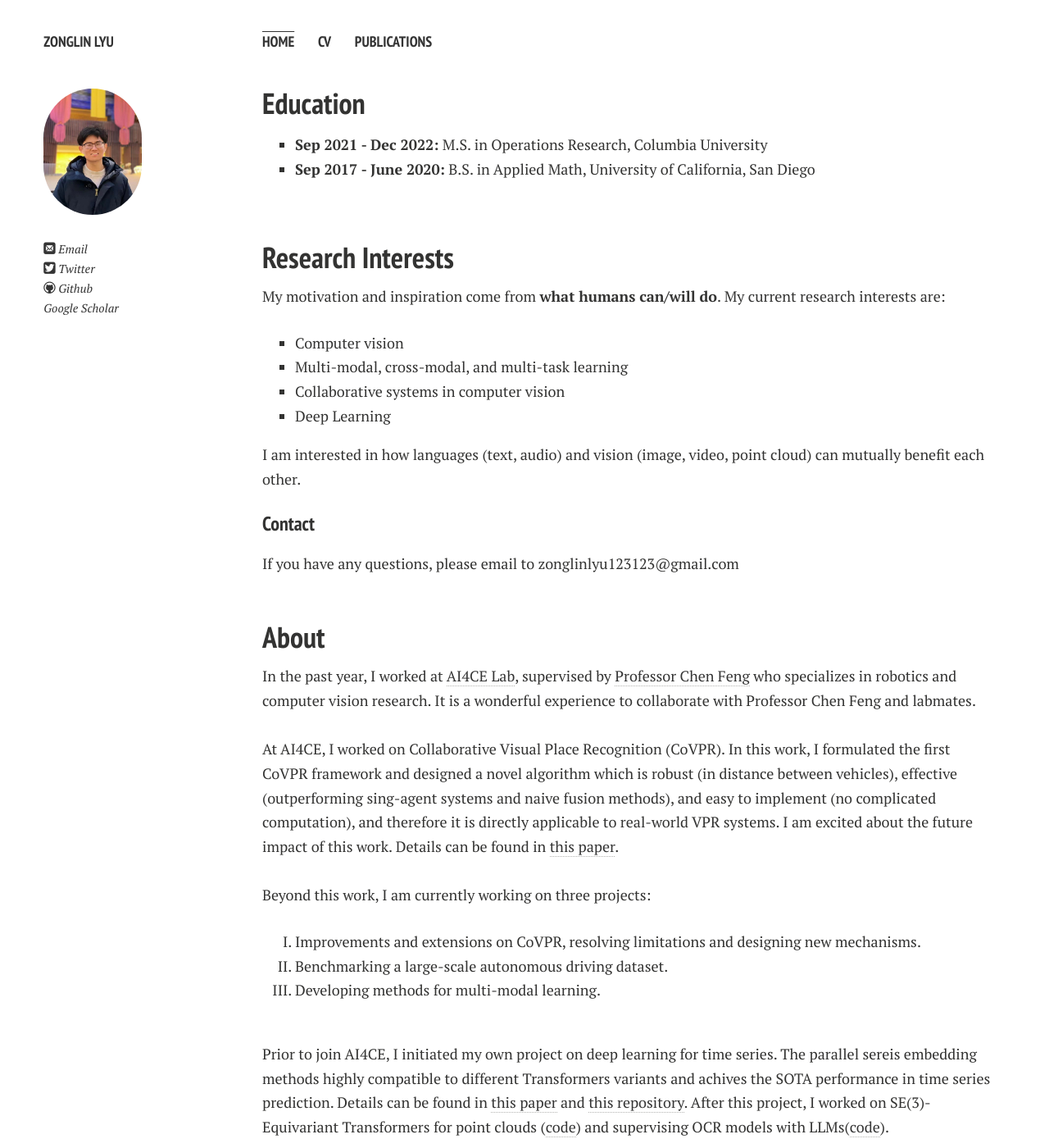
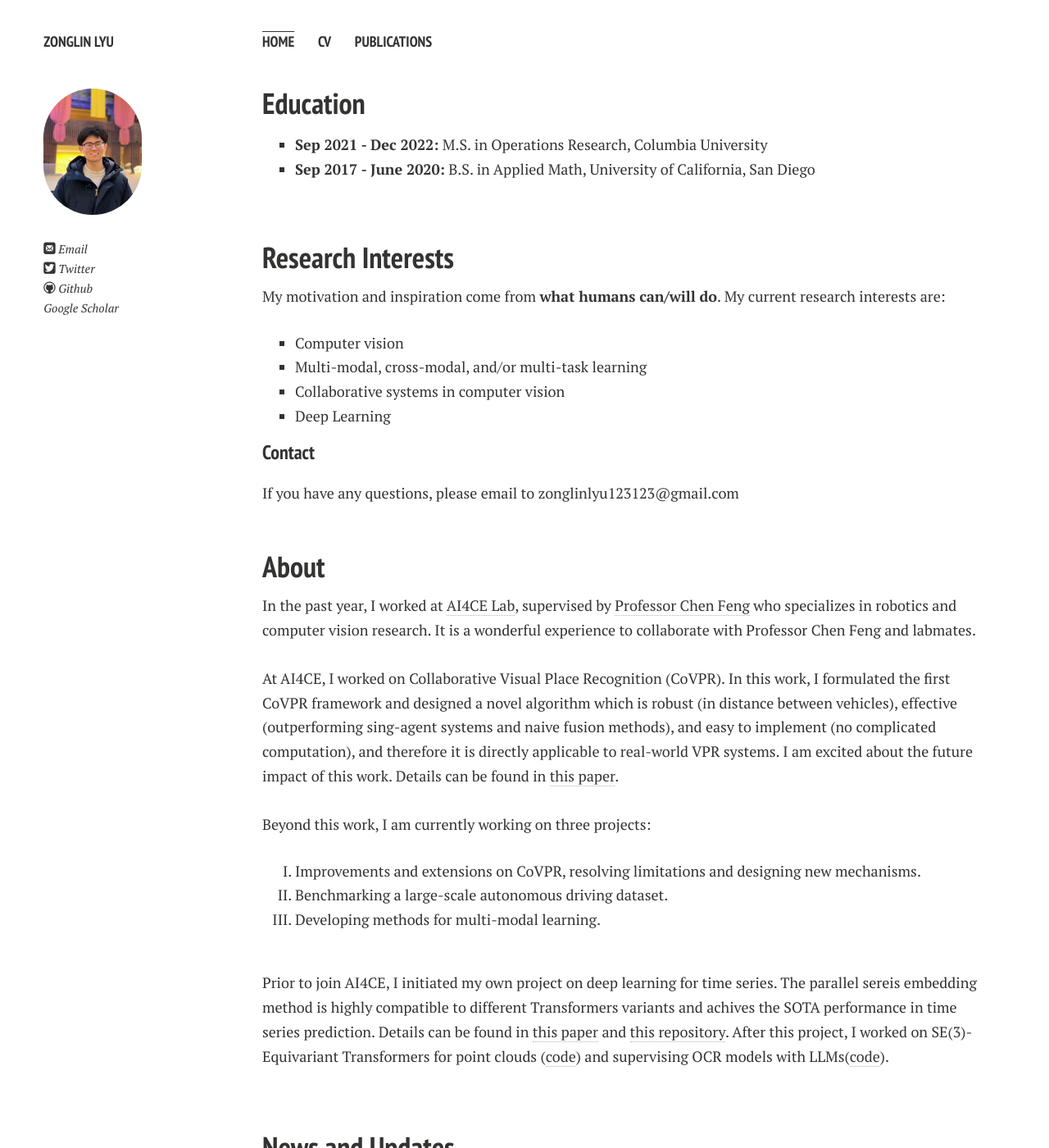
Before and after one commit to ZonglinL/ZonglinL.github.io, a Jekyll site: the page built from index.md, in a window 1280 px wide and 1400 px high. Shown: the whole window at 82% size. Built offline with Jekyll 4.4.1, drawn with Linux system fonts in a browser that asks for light colours; nearby versions of some CDN libraries; comment, search, counter and statistics services are not loaded; a style sheet for code colours, icons or effects is not loaded; our own code applies the rules of GitHub Pages for plain Markdown files.

Commit message:
Update index.md

```diff
--- a/index.md
+++ b/index.md
@@ -13,11 +13,9 @@ layout: page
 
 My motivation and inspiration come from **what humans can/will do**. My current research interests are:
 * Computer vision
-* Multi-modal, cross-modal, and multi-task learning
+* Multi-modal, cross-modal, and/or multi-task learning
 * Collaborative systems in computer vision
 * Deep Learning
-
-I am interested in how languages (text, audio) and vision (image, video, point cloud) can mutually benefit each other.
 
 #### Contact
 If you have any questions, please email to zonglinlyu123123@gmail.com
@@ -38,7 +36,7 @@ Beyond this work, I am currently working on three projects:
 3.    Developing methods for multi-modal learning.
 
 <br>
-Prior to join AI4CE, I initiated my own project on deep learning for time series. The parallel sereis embedding methods highly compatible to different Transformers variants and achives the SOTA performance in time series prediction. Details can be found in [this paper](https://ieeexplore.ieee.org/document/10098079) and [this repository](https://github.com/ZonglinL/ParallelSeries). After this project, I worked on SE(3)-Equivariant Transformers for point clouds ([code](https://github.com/ZonglinL/EquivPerformer)) and supervising OCR models with LLMs([code](https://github.com/ZonglinL/BertOnChar)).
+Prior to join AI4CE, I initiated my own project on deep learning for time series. The parallel sereis embedding method is highly compatible to different Transformers variants and achives the SOTA performance in time series prediction. Details can be found in [this paper](https://ieeexplore.ieee.org/document/10098079) and [this repository](https://github.com/ZonglinL/ParallelSeries). After this project, I worked on SE(3)-Equivariant Transformers for point clouds ([code](https://github.com/ZonglinL/EquivPerformer)) and supervising OCR models with LLMs([code](https://github.com/ZonglinL/BertOnChar)).
 
 <br>
 ---
```
